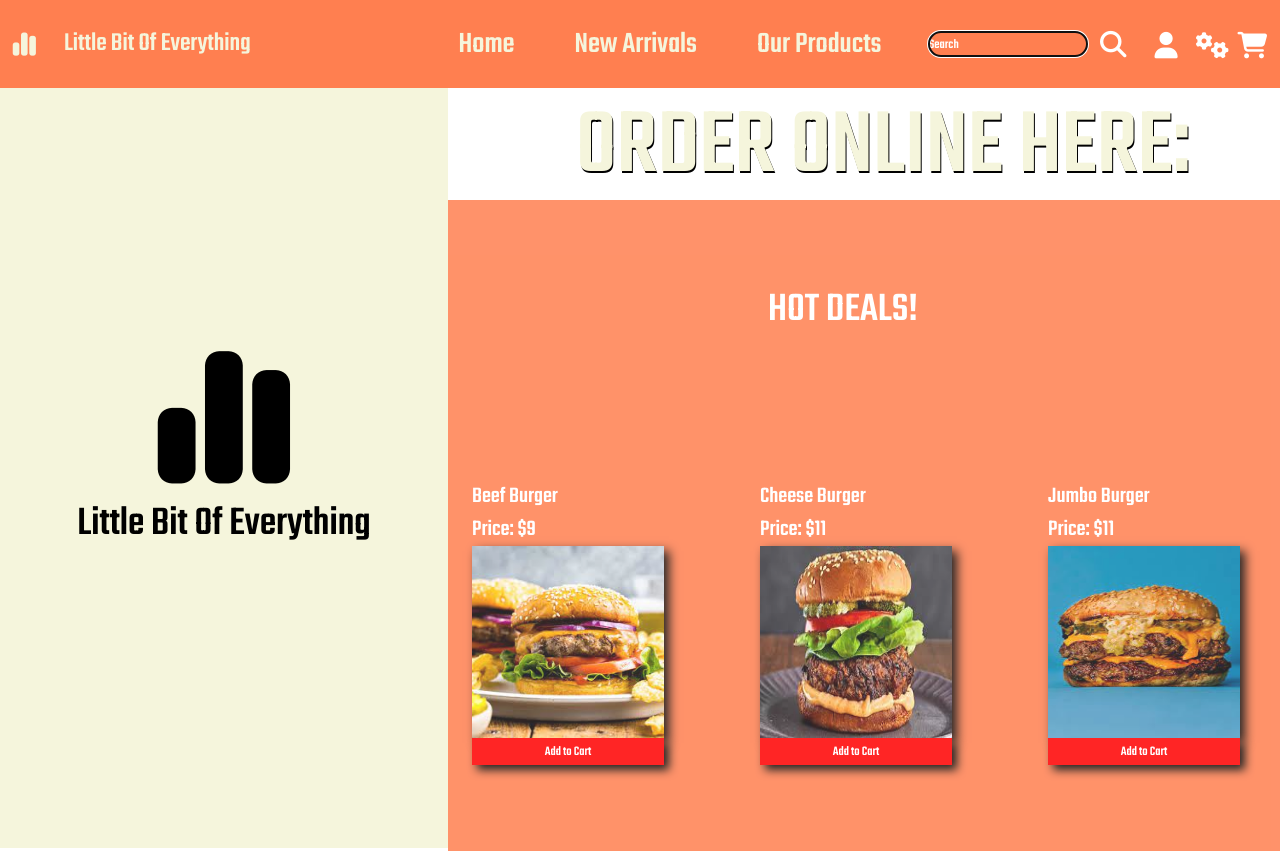
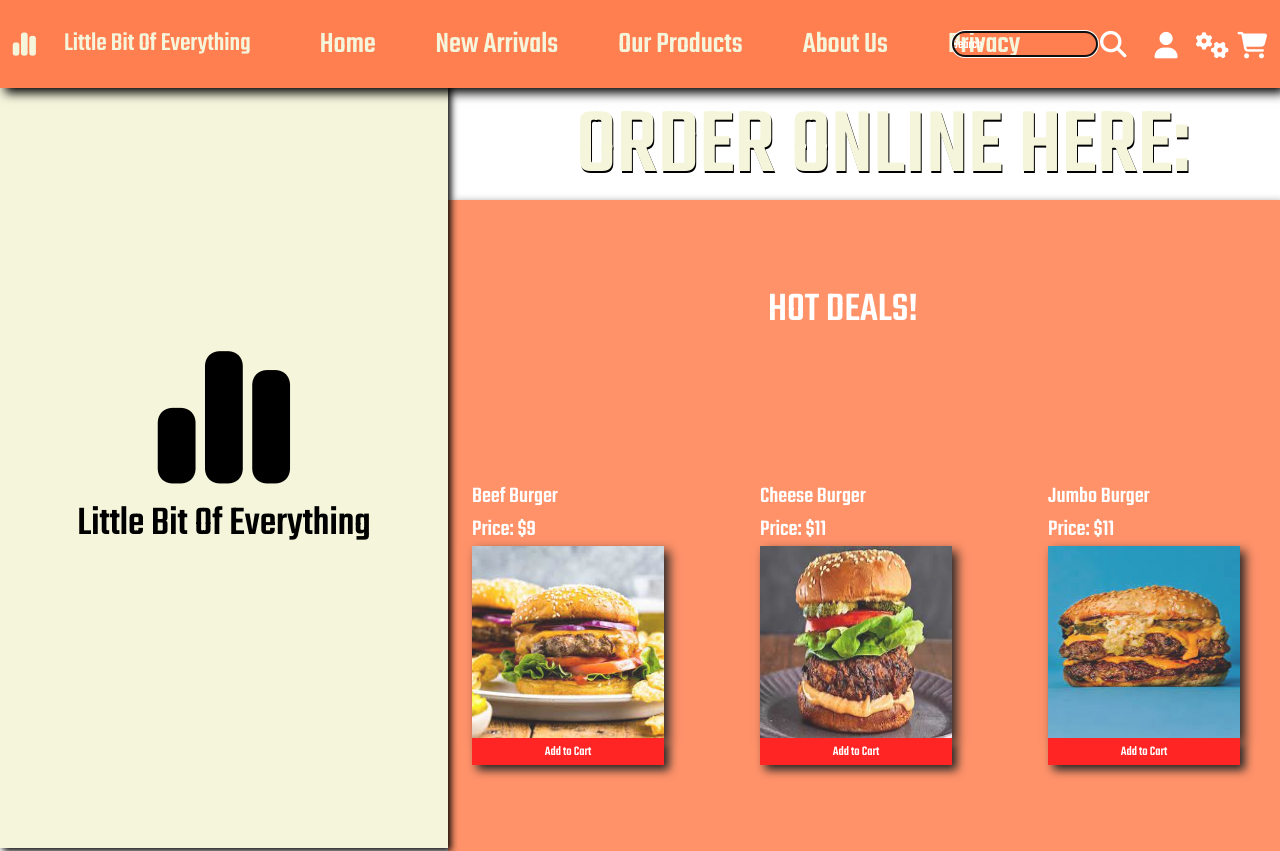
Before and after one commit to PitchLost/eShop, a plain HTML site: page index.html in a window 1280 px wide. Shown: the top 851 px of the page. Drawn offline with Linux system fonts and the light colour scheme.

Commit message:
New Links | More Box Shadows

```diff
--- a/Styles/items.css
+++ b/Styles/items.css
@@ -160,6 +160,8 @@ img:hover {
     justify-content: center;
     align-items: center;
     flex-direction: column;
+    box-shadow: 3px 3px 7px 0px black;
+    z-index: 2;
 }
 #compName {
     display: flex;
--- a/Styles/navigation.css
+++ b/Styles/navigation.css
@@ -16,6 +16,7 @@ ul {
      list-style: none;
      z-index: 999;
      color: beige;
+     box-shadow: 5px 5px 10px 0px black
 }
 #cartLogo {
     position: fixed;
@@ -76,9 +77,9 @@ a:hover {
     display: flex;
     align-items: center;
     position: fixed;
-    right: 15%;
+    right: 14.2%;
     height: 2em;
-    width: 12em;
+    width: 11em;
     background-color: transparent;
     border-style: solid;
     border-width: thin;
@@ -103,6 +104,9 @@ a:hover {
     background-color: transparent;
     color: white;
 }
+#searchButton:hover {
+    color: cornflowerblue;
+}
 #pfp {
     position: fixed;
     right: 8%;
--- a/Styles/styles.css
+++ b/Styles/styles.css
@@ -15,6 +15,12 @@ body {
 header {
     display: flex;
     text-align: center;
+}
+
+
+/* Give the Containers Good Shadows */
+.filler {
+    box-shadow: 5px 5px 10px 0px black
 }
 
 /* TODO: Make This Pop on the page a bit better as it is difficult to read at the moment */
--- a/index.html
+++ b/index.html
@@ -45,6 +45,8 @@
         <li><a href="#fetured">Home</a></li>
         <li><a href="#newArrived">New Arrivals</a></li>
         <li><a href="#mainStock">Our Products</a></li>
+        <li><a href="/About-Us/about.html">About Us</a></li>
+        <li><a href="/Privacy-Policy/about-privacy.html">Privacy</a></li>
         <button id="cart"><i id="cartLogo" class="fa-solid fa-cart-shopping"></i></button>
         <button id="settingsBtn" type="button"><i id="settingsLogo" class="fa-solid fa-gears" onclick="openSettings()"></i></button>
         <p id="navText">Little Bit Of Everything</p>
@@ -81,7 +83,7 @@
     <!-- Fetured Products -->
 
     <header id="feturedSubHead">HOT DEALS!</header>
-    <div id="fetured">
+    <div id="fetured" class="filler">
         <div id="fet1">
         <p class="itemName">Beef Burger</p>
         <p class="price text">Price: $9</p>
@@ -113,7 +115,7 @@
 
         <!-- New Arrivals -->
         <header id="newArrivedSubHead">Quench Your Thirst!</header>
-        <div id="newArrived">
+        <div id="newArrived" class="filler">
 
             <div id="arriv1">
                 <p class="itemName">Can Coke</p>
@@ -144,7 +146,7 @@
         <div id="sec3">
         <h4>Our Stock</h4>
         <header id="mainStockSubHead">No More Hunger Around Here!</header>
-        <div id="mainStock">
+        <div id="mainStock" class="filler">
             <div id="stockPics1">
             <div id="stock1">
                 <p class="itemName mainStockName">COMING SOON</p>
```
Also changed, not shown: About-Us/about.css (added), About-Us/about.html (added), About-Us/about.js (added), Privacy-Policy/a-p.css (added), Privacy-Policy/a-p.js (added), Privacy-Policy/about-privacy.html (added).
